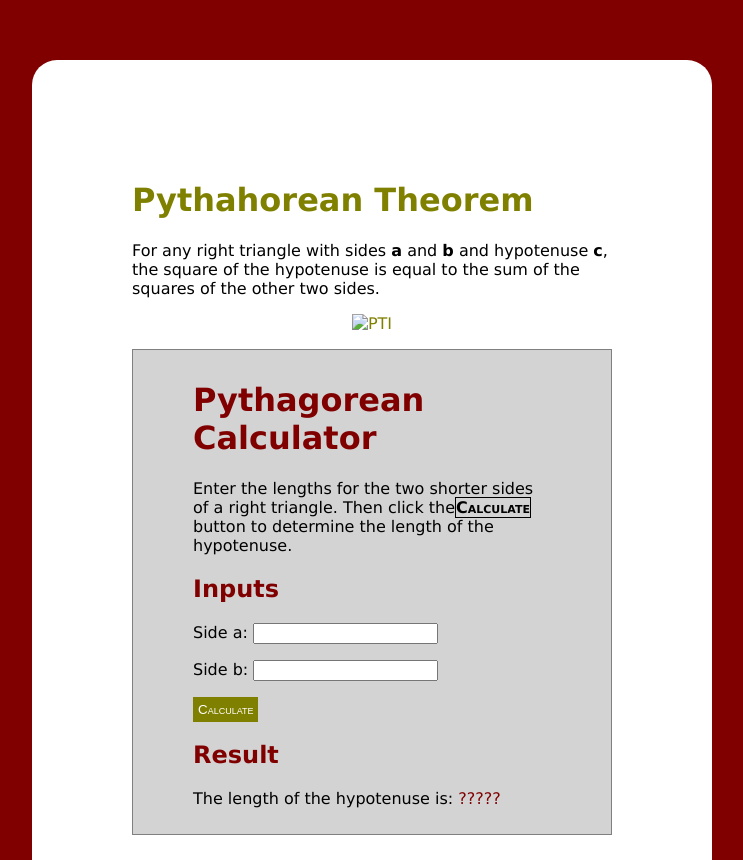
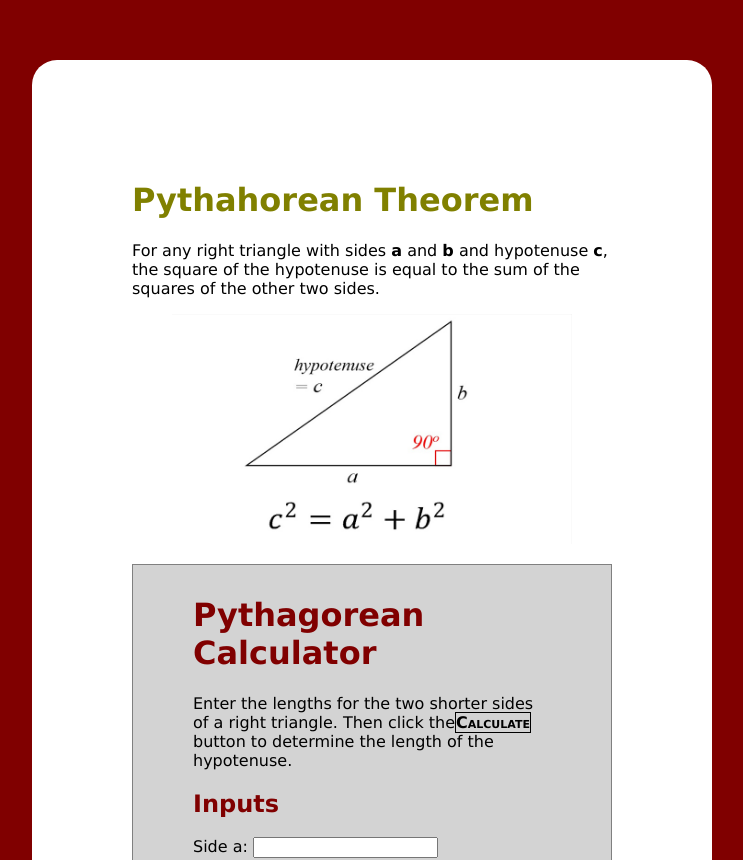
Before and after one commit to Manit0ban/PyTheo, a plain HTML site: page index.html in a window 1280 px wide. Shown: the part 240-1100 px from the top of the page, without its empty margins (268-1011 px from the left). Drawn offline with Linux system fonts and the light colour scheme.

Commit message:
Update index.html

```diff
--- a/index.html
+++ b/index.html
@@ -9,7 +9,7 @@
 <body>
     <h1>Pythahorean Theorem</h1>
     <p id="Q">For any right triangle with sides <strong>a</strong> and <strong>b</strong> and hypotenuse <strong>c</strong>, the square of the hypotenuse is equal to the sum of the squares of the other two sides.</p>
-    <p class="img2"><img src="Pythagorean-Theorem.jpeg" alt="PTI" width="400px"></p>
+    <p class="img2"><img src="img/Pythagorean-Theorem.jpeg" alt="PTI" width="400px"></p>
 
     <div><h1>Pythagorean Calculator</h1>
     <p id="Q">Enter the lengths for the two shorter sides of a right triangle. Then click the<strong><p2>Calculate</p2></strong> button to determine the length of the hypotenuse.</p>
```
